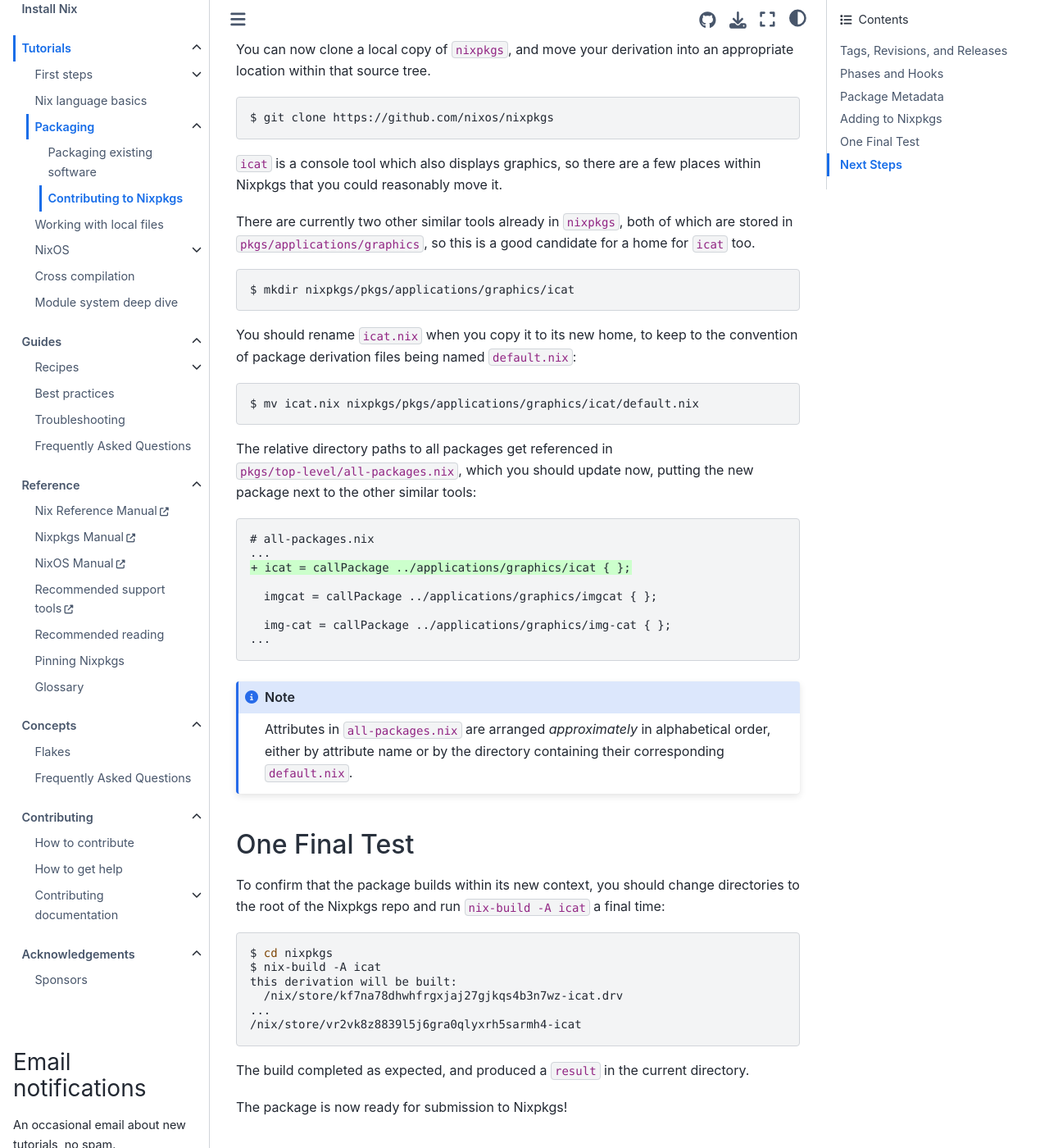
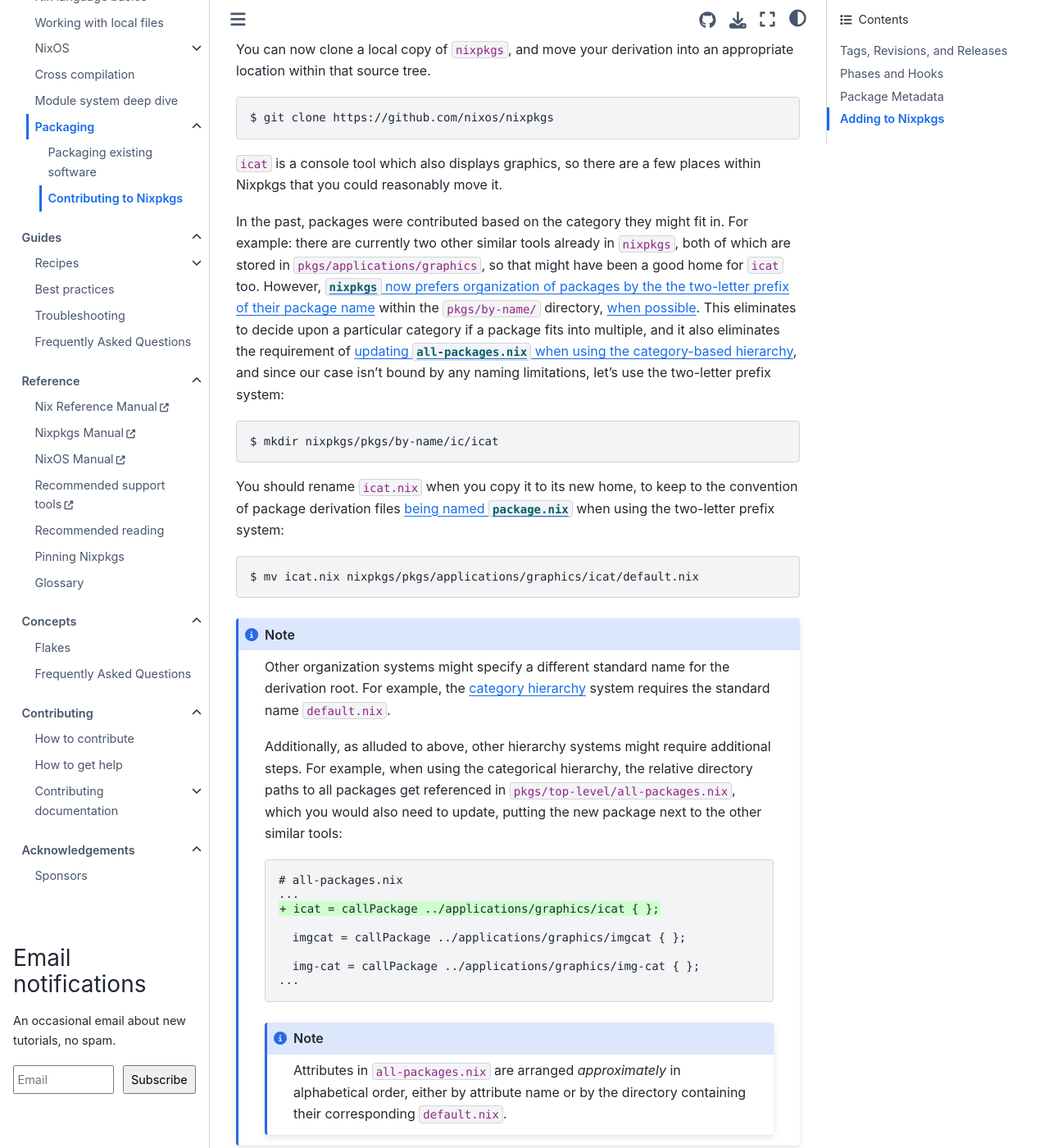
Before and after one commit to NixOS/nix.dev, a Sphinx documentation site: the page built from source/tutorials/packaging/contributing-to-nixpkgs.md, in a window 1280 px wide and 1400 px high, scrolled down 3328 px. Shown: the whole window at 82% size. Built offline with Sphinx 7.4.7 and the Sphinx Book theme 1.1.4, drawn with Linux system fonts in a browser that asks for light colours; some of the changed text lies outside the part shown.

Commit message:
Use the two-letter prefix hierarchy instead of the category hierarchy
To address: https://github.com/NixOS/nix.dev/pull/696/files#r1322269902

````diff
--- a/source/tutorials/packaging/contributing-to-nixpkgs.md
+++ b/source/tutorials/packaging/contributing-to-nixpkgs.md
@@ -137,19 +137,22 @@
 
 `icat` is a console tool which also displays graphics, so there are a few places within Nixpkgs that you could reasonably move it.
 
-There are currently two other similar tools already in `nixpkgs`, both of which are stored in `pkgs/applications/graphics`, so this is a good candidate for a home for `icat` too.
+In the past, packages were contributed based on the category they might fit in. For example: there are currently two other similar tools already in `nixpkgs`, both of which are stored in `pkgs/applications/graphics`, so that might have been a good home for `icat` too. However, [`nixpkgs` now prefers organization of packages by the the two-letter prefix of their package name](https://github.com/NixOS/nixpkgs/tree/master/pkgs/by-name#readme) within the `pkgs/by-name/` directory, [when possible](https://github.com/NixOS/nixpkgs/tree/master/pkgs/by-name#limitations). This eliminates to decide upon a particular category if a package fits into multiple, and it also eliminates the requirement of [updating `all-packages.nix` when using the category-based hierarchy](https://github.com/NixOS/nixpkgs/blob/master/pkgs/README.md#versioning), and since our case isn't bound by any naming limitations, let's use the two-letter prefix system:
 
 ```console
-$ mkdir nixpkgs/pkgs/applications/graphics/icat
+$ mkdir nixpkgs/pkgs/by-name/ic/icat
 ```
 
-You should rename `icat.nix` when you copy it to its new home, to keep to the convention of package derivation files being named `default.nix`:
+You should rename `icat.nix` when you copy it to its new home, to keep to the convention of package derivation files [being named `package.nix`](https://github.com/NixOS/nixpkgs/tree/master/pkgs/by-name#example) when using the two-letter prefix system:
 
 ```console
 $ mv icat.nix nixpkgs/pkgs/applications/graphics/icat/default.nix
 ```
 
-The relative directory paths to all packages get referenced in `pkgs/top-level/all-packages.nix`, which you should update now, putting the new package next to the other similar tools:
+:::{note}
+Other organization systems might specify a different standard name for the derivation root. For example, the [category hierarchy](https://github.com/NixOS/nixpkgs/blob/master/pkgs/README.md#category-hierarchy) system requires the standard name `default.nix`.
+
+Additionally, as alluded to above, other hierarchy systems might require additional steps. For example, when using the categorical hierarchy, the relative directory paths to all packages get referenced in `pkgs/top-level/all-packages.nix`, which you would also need to update, putting the new package next to the other similar tools:
 
 ```diff
 # all-packages.nix
@@ -164,6 +167,7 @@
 
 :::{note}
 Attributes in `all-packages.nix` are arranged *approximately* in alphabetical order, either by attribute name or by the directory containing their corresponding `default.nix`.
+:::
 :::
 
 ## One Final Test
--- a/source/tutorials/packaging/index.md
+++ b/source/tutorials/packaging/index.md
@@ -1,4 +1,4 @@
-(first-steps)=
+(packaging)=
 
 # Packaging
 
````
Also changed, not shown: source/tutorials/index.md (+1 -1 lines).
